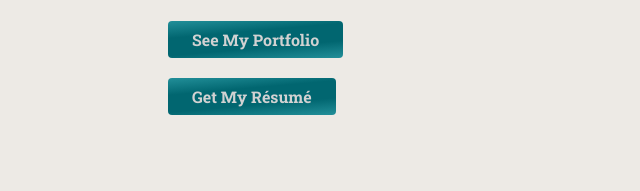
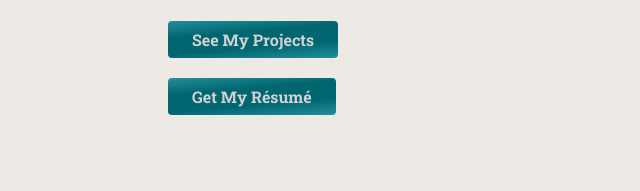
Before and after one commit to vipul-khedekar/portfolio_v1, a website: page index.html in a window 1280 px wide. Shown: the part 600-791 px from the top of the page, 12-652 px from the left. Drawn offline with nearby package versions, Linux system fonts and the light colour scheme.

Commit message:
Fix: Renamed portfolio in home section to projects.

```diff
--- a/index.html
+++ b/index.html
@@ -133,7 +133,7 @@
                         <!-- Quick Navigation -->
                         <section class="home__quicknav">
                             <a class="home__button button--flex" href="#portfolio">
-                                See My Portfolio
+                                See My Projects
                             </a>
 
                             <a class="home__button button--flex" href="#resume" download>
```
